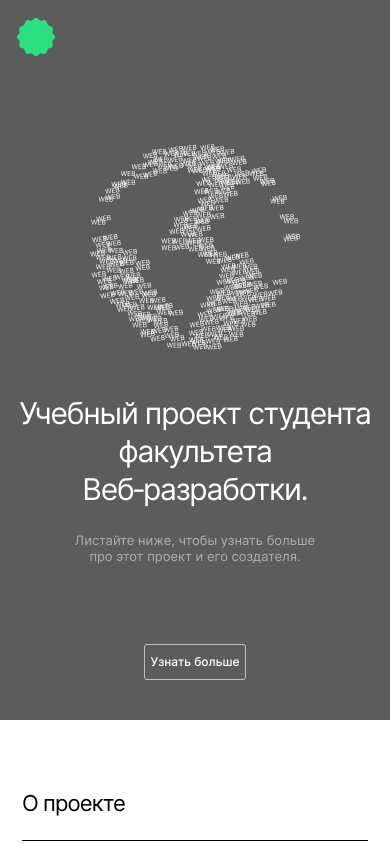
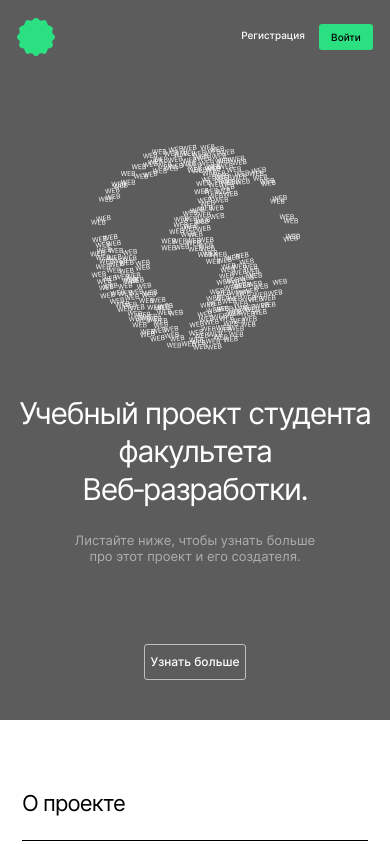
Before and after one commit to Anastasia-Belik/movies-explorer-frontend, a React (Create React App) app: page / in a window 390 px wide. Shown: the top 844 px of the page. Built offline with nearby package versions, Linux system fonts and the light colour scheme.

Commit message:
feat: добавить мобильный хэдер и логику отображения на разных страницах

```diff
--- a/src/components/Header/Header.css
+++ b/src/components/Header/Header.css
@@ -6,8 +6,12 @@
   align-items: center;
 }
 
-.header_type_logout {
+.header_location_main {
   background-color: #5C5C5C;
+}
+
+.header_hidden {
+  display: none;
 }
 
 .header__navigation {
@@ -26,10 +30,21 @@
   margin: 0 0 0 44px;
   padding: 0;
   list-style-type: none;
+}
+
+.header__links_type_movies {
   display: flex;
   flex-direction: row;
   gap: 16px;
 }
+
+.header__links_type_auth {
+  display: flex;
+  flex-direction: row;
+  gap: 30px;
+}
+
+
 
 .header__link {
   font-style: normal;
@@ -90,15 +105,7 @@
   filter: invert(100%);
 }
 
-.header__auth {
-  margin: 0;
-  padding: 0;
-  list-style-type: none;
-}
-
 .header__register {
-  padding-right: 34px;
-
   font-style: normal;
   font-weight: 500;
   font-size: 12px;
@@ -109,16 +116,16 @@
 
 .header__login {
   width: 76px;
-  height: 32px;
   background-color: #2BE080;
   border-radius: 3px;
 
   font-style: normal;
   font-weight: 500;
   font-size: 12px;
-  line-height: 16px;
+  line-height: 32px;
   color: #000000;
   text-decoration: none;
+  text-align: center;
 }
 
 @media screen and (max-width: 770px) {
@@ -127,7 +134,7 @@
     padding: 0 3.905%;
   }
 
-  .header__links {
+  .header__links_type_movies {
     display: none;
   }
 
@@ -150,4 +157,18 @@
     width: 91.25%;
     padding: 0 4.375%;
   }
+
+  .header__links_type_auth {
+    gap: 14px;
+  }
+
+  .header__register {
+    font-size: 10px;
+  }
+
+  .header__login {
+    width: 54px;
+    font-size: 10px;
+    line-height: 26px;
+  }
 }
--- a/src/components/Header/Header.js
+++ b/src/components/Header/Header.js
@@ -5,18 +5,39 @@ import './Header.css'
 import {useLocation} from "react-router";
 
 function Header() {
-
-  const isLogin = false;
   const location = useLocation();
 
+  //временное решение для отображения хэдера до момента реализации авторизации
+  const isLogin = location.pathname !== '/';
+  /////////////////
+
+  let headerClassNames;
+
+  switch (location.pathname){
+    case '/':
+      headerClassNames = 'header header_location_main';
+      break;
+    case '/movies':
+      headerClassNames = 'header';
+      break;
+    case '/saved-movies':
+      headerClassNames = 'header';
+      break;
+    case '/profile':
+      headerClassNames = 'header';
+      break;
+    default:
+      headerClassNames = 'header header_hidden';
+  }
+
   return (
-    <header className={`section header ${(location.pathname === '/') && 'header_type_logout'}`}>
+    <header className={`section ${headerClassNames}`}>
       <Link to='/'>
         <div className='logo' />
       </Link>
         <nav className={`header__navigation ${(location.pathname === '/') && 'header__navigation_location_main'}`}>
           { (location.pathname !== '/') &&
-          <ul className='header__links'>
+          <ul className='header__links header__links_type_movies'>
             <li>
               <Link to='/movies'
                     className={`header__link ${(location.pathname === '/movies') && 'header__link_bold'}`}>
@@ -39,17 +60,17 @@ function Header() {
               </Link>
               <button className={`header__burgerButton ${(location.pathname === '/') && 'header__burgerButton_location_main'}`}/>
             </> :
-            <ul className='header__links'>
+            <ul className='header__links header__links_type_auth'>
               <li>
-                <Link to='/' className='header__register'>
+                <Link to='/signup' className='header__register'>
                   Регистрация
                 </Link>
               </li>
-              <li>
-                <Link to='/' className='header__login'>
+              <Link to='/signin' className='header__login'>
+                <li>
                   Войти
-                </Link>
-              </li>
+                </li>
+              </Link>
             </ul> }
         </nav>
     </header>
```
